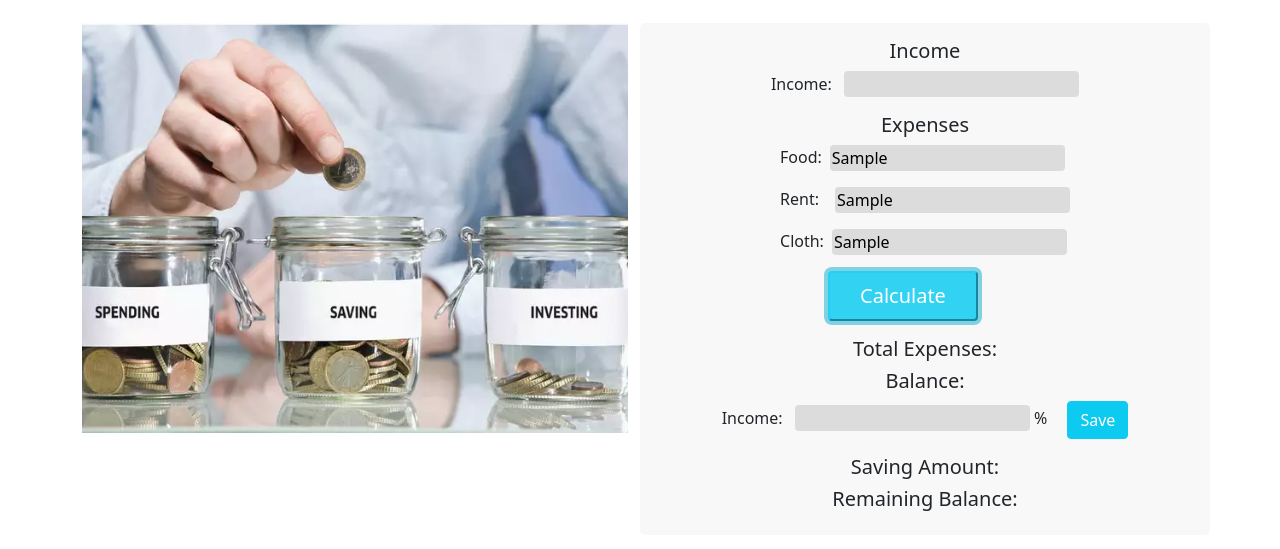
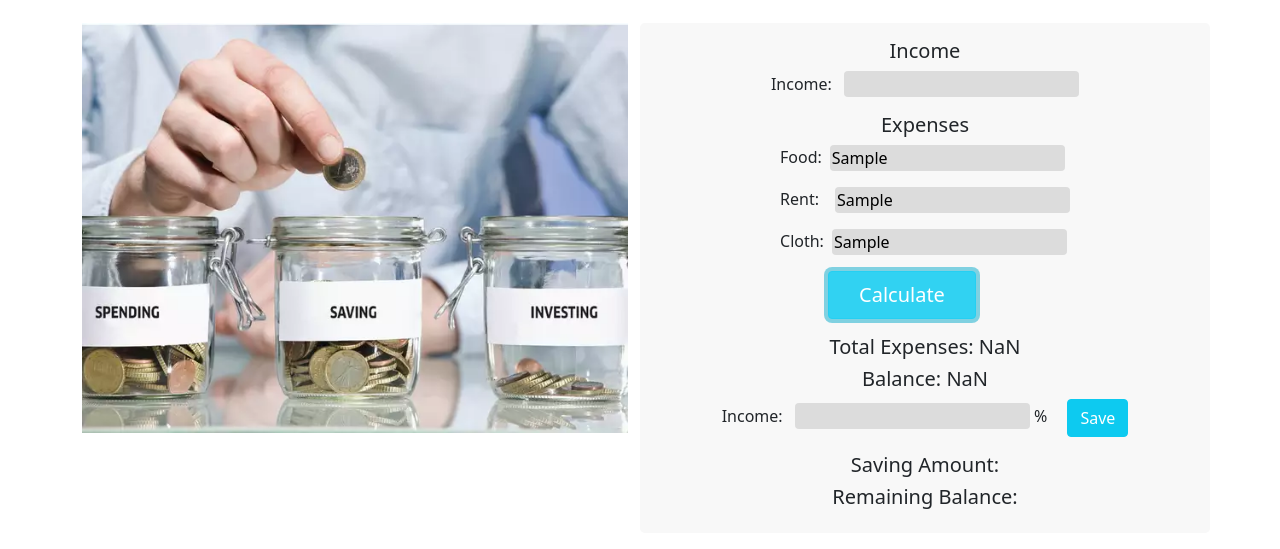
Before and after one commit to noman081/mobile-world, a plain HTML site: page index.html in a window 1280 px wide. Both pictures are taken after typing "Sample", "Sample", "Sample" into the empty fields and a click on the button "Calculate". Shown: the part 89-638 px from the top of the page. Drawn offline with Linux system fonts and the light colour scheme.

Commit message:
After completing calculate portion

```diff
--- a/index.html
+++ b/index.html
@@ -20,7 +20,7 @@
     <main class="my-5">
         <div class="row row-cols-lg-2 row-cols-1">
             <div class="col">
-                <img height="815px" src="images/money.webp" class="img-fluid" alt="">
+                <img src="images/money.webp" class="img-fluid" alt="">
             </div>
             <div class="col calculate-bg rounded-3">
                 <!--------------------------------
@@ -30,7 +30,7 @@
                     <div class="mt-3">
                         <h5 class="text-center">Income</h5>
                         <label for="">Income: </label>
-                        <input type="text" class="border-0 rounded-2 ms-2" name="" id="">
+                        <input type="text" class="border-0 rounded-2 ms-2" name="" id="income-field">
                     </div>
                 </section>
                 <!-- Income section ends here  -->
@@ -43,21 +43,22 @@
                         <h5 class="text-center">Expenses</h5>
                         <div class="d-flex">
                             <label for="">Food: </label>
-                            <input type="text" class="border-0 rounded-2 ms-2 mb-3" name="" id="">
+                            <input type="text" class="border-0 rounded-2 ms-2 mb-3" name="" id="food-field">
                         </div>
                         <div class="d-flex">
                             <label for="">Rent: </label>
-                            <input type="text" class="border-0 rounded-2 ms-3 mb-3" name="" id="">
+                            <input type="text" class="border-0 rounded-2 ms-3 mb-3" name="" id="rent-field">
                         </div>
                         <div class="d-flex">
                             <label for="">Cloth: </label>
-                            <input type="text" class="border-0 rounded-2 ms-2 mb-3" name="" id="">
+                            <input type="text" class="border-0 rounded-2 ms-2 mb-3" name="" id="cloth-field">
                         </div>
-                        <button type="button" class="ms-5 btn-info text-white calculate-button">Calculate</button>
+                        <button type="button" class="ms-5 btn btn-info text-white calculate-button"
+                            id="calculate-button">Calculate</button>
 
                         <!-- Total expenses and balance -->
-                        <h5 class="text-center mt-3">Total Expenses: <span id=""></span></h5>
-                        <h5 class="text-center">Balance: <span id=""></span></h5>
+                        <h5 class="text-center mt-3">Total Expenses: <span id="show-expenses"></span></h5>
+                        <h5 class="text-center">Balance: <span id="show-balance"></span></h5>
                     </div>
                 </section>
                 <!-- Expenses section ends here  -->
--- a/js/app.js
+++ b/js/app.js
@@ -1 +1,19 @@
-// heey
+function getInputField(inputFieldId) {
+    const inputFieldText = document.getElementById(inputFieldId + '-field');
+    const inputAmount = parseFloat(inputFieldText.value);
+    return inputAmount;
+}
+
+
+document.getElementById('calculate-button').addEventListener('click', function () {
+    const incomeAmount = getInputField('income');
+    const foodAmount = getInputField('food');
+    const rentAmount = getInputField('rent');
+    const clothAmount = getInputField('cloth');
+
+    const totalExpenses = foodAmount + rentAmount + clothAmount;
+    const newBalance = incomeAmount - totalExpenses;
+
+    document.getElementById('show-expenses').innerText = totalExpenses;
+    document.getElementById('show-balance').innerText = newBalance;
+})
```
